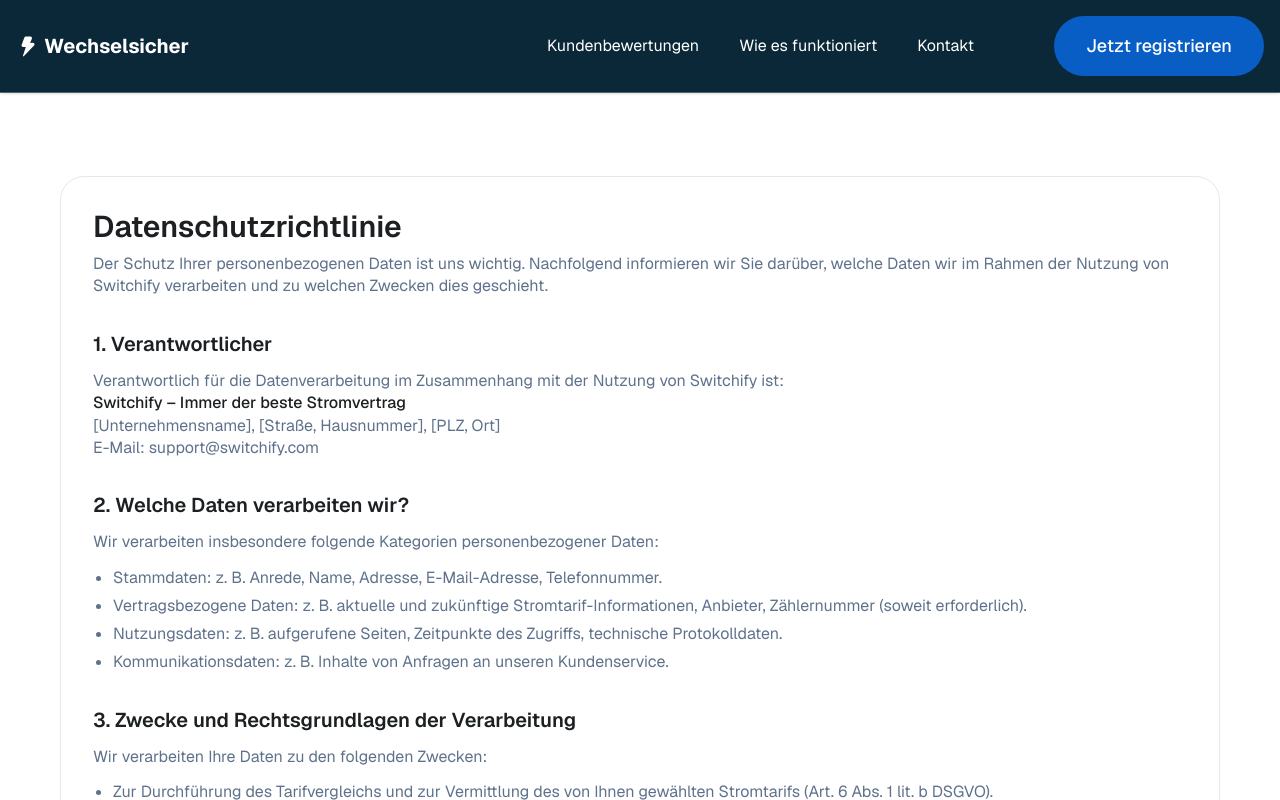
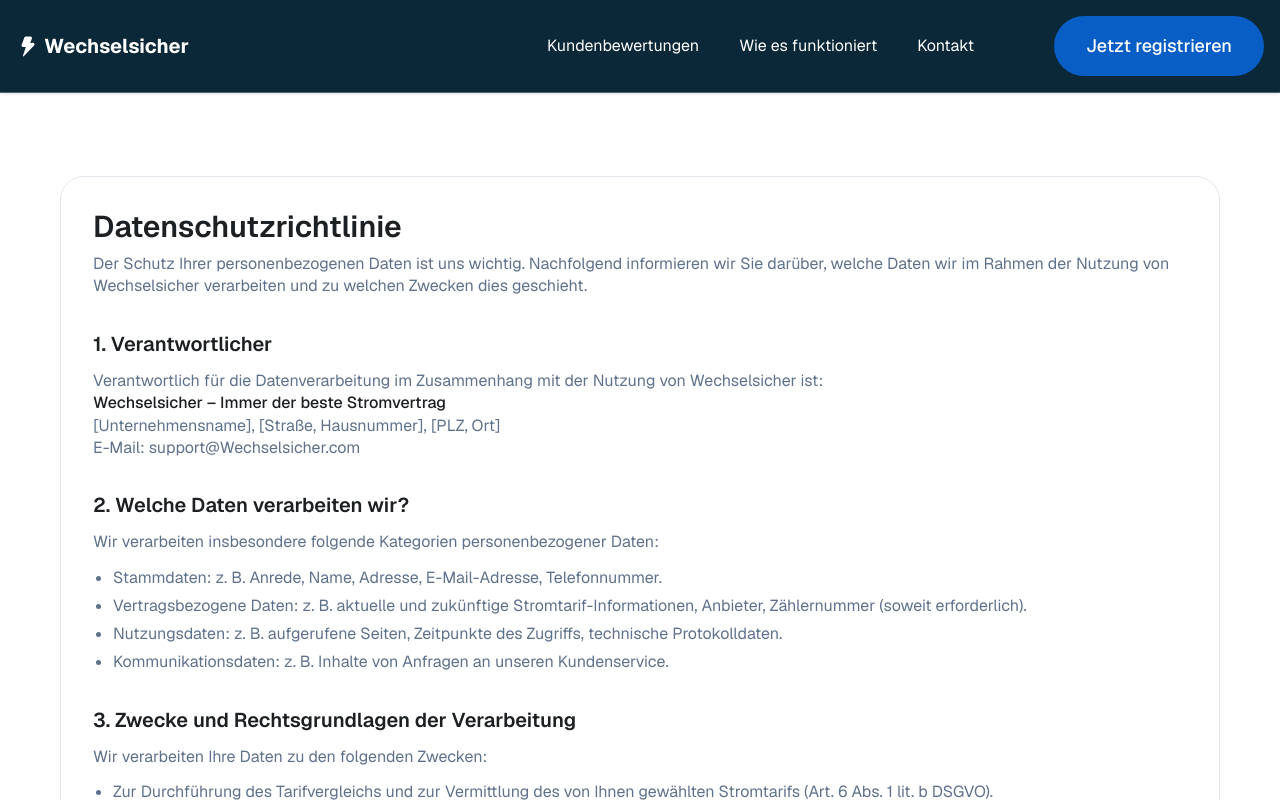
Before and after one commit to backbencherstudio/gilhagi-frontend, a Next.js app: page /privacy-policy in a window 1280 px wide. Shown: the top 800 px of the page. Built offline with nearby package versions, Linux system fonts and the light colour scheme.

Commit message:
Update site name

```diff
--- a/app/(dashboard)/admin-dashboard/_components/OverviewPage.tsx
+++ b/app/(dashboard)/admin-dashboard/_components/OverviewPage.tsx
@@ -12,7 +12,7 @@ const OverViewContent = () => {
       <div className="space-y-2">
         <HeadingTitle
           title="Admin-Übersicht"
-          subtitle="Willkommen zurück! Hier ist, was heute bei Switchify passiert."
+          subtitle="Willkommen zurück! Hier ist, was heute bei Wechselsicher passiert."
         />
       </div>
       {/* right */}
--- a/app/(dashboard)/user-dashboard/_components/HelloSection.tsx
+++ b/app/(dashboard)/user-dashboard/_components/HelloSection.tsx
@@ -7,7 +7,7 @@ export default function HelloSection() {
       <div className="py-3">
         <div className="flex items-center gap-2 mb-3">
           <Sparkles className="text-white w-8 h-8" />
-          <p className="flex-[1_0_0] text-[#FFF] text-base font-normal leading-[140%] tracking-[0.08px]">Switchify-Dashboard</p>
+          <p className="flex-[1_0_0] text-[#FFF] text-base font-normal leading-[140%] tracking-[0.08px]">Wechselsicher-Dashboard</p>
         </div>
         <h1 className="self-stretch text-[#FFF] text-[32px] font-semibold leading-[130%] md:text-[28px] sm:text-[24px]">
           Willkommen zurück, Tawhid
--- a/app/(flow)/impressum/page.tsx
+++ b/app/(flow)/impressum/page.tsx
@@ -15,7 +15,9 @@ export default function Page() {
         </header>
 
         <section className="space-y-2 text-sm md:text-base leading-[150%] text-[#1C2022]">
-          <p className="font-semibold">Switchify – Immer der beste Stromvertrag</p>
+          <p className="font-semibold">
+            Wechselsicher – Immer der beste Stromvertrag
+          </p>
           <p>[Unternehmensname]</p>
           <p>[Straße und Hausnummer]</p>
           <p>[PLZ und Ort]</p>
@@ -27,14 +29,18 @@ export default function Page() {
             Telefon: <span className="text-[#1C2022]">+49 (0) 123 456 789</span>
           </p>
           <p>
-            E-Mail: <span className="text-[#1C2022]">support@switchify.com</span>
+            E-Mail:{" "}
+            <span className="text-[#1C2022]">support@Wechselsicher.com</span>
           </p>
           <p>
             Geschäftsführung:{" "}
-            <span className="text-[#1C2022]">[Name der verantwortlichen Person]</span>
+            <span className="text-[#1C2022]">
+              [Name der verantwortlichen Person]
+            </span>
           </p>
           <p>
-            Registergericht: <span className="text-[#1C2022]">[Amtsgericht XY]</span>
+            Registergericht:{" "}
+            <span className="text-[#1C2022]">[Amtsgericht XY]</span>
           </p>
           <p>
             Handelsregister-Nummer:{" "}
@@ -47,11 +53,14 @@ export default function Page() {
         </section>
 
         <section className="space-y-2">
-          <h2 className="text-xl font-semibold text-[#1C2022]">Haftungshinweis</h2>
+          <h2 className="text-xl font-semibold text-[#1C2022]">
+            Haftungshinweis
+          </h2>
           <p className="text-sm md:text-base leading-[150%] text-[#5F728B]">
-            Trotz sorgfältiger inhaltlicher Kontrolle übernehmen wir keine Haftung
-            für die Inhalte externer Links. Für den Inhalt der verlinkten Seiten
-            sind ausschließlich deren Betreiber verantwortlich.
+            Trotz sorgfältiger inhaltlicher Kontrolle übernehmen wir keine
+            Haftung für die Inhalte externer Links. Für den Inhalt der
+            verlinkten Seiten sind ausschließlich deren Betreiber
+            verantwortlich.
           </p>
         </section>
       </div>
--- a/app/(flow)/privacy-policy/page.tsx
+++ b/app/(flow)/privacy-policy/page.tsx
@@ -9,9 +9,10 @@ export default function Page() {
             Datenschutzrichtlinie
           </h1>
           <p className="text-sm md:text-base text-[#5F728B] leading-[140%]">
-            Der Schutz Ihrer personenbezogenen Daten ist uns wichtig. Nachfolgend
-            informieren wir Sie darüber, welche Daten wir im Rahmen der Nutzung
-            von Switchify verarbeiten und zu welchen Zwecken dies geschieht.
+            Der Schutz Ihrer personenbezogenen Daten ist uns wichtig.
+            Nachfolgend informieren wir Sie darüber, welche Daten wir im Rahmen
+            der Nutzung von Wechselsicher verarbeiten und zu welchen Zwecken
+            dies geschieht.
           </p>
         </header>
 
@@ -21,15 +22,15 @@ export default function Page() {
           </h2>
           <p className="text-sm md:text-base text-[#5F728B] leading-[140%]">
             Verantwortlich für die Datenverarbeitung im Zusammenhang mit der
-            Nutzung von Switchify ist:
+            Nutzung von Wechselsicher ist:
             <br />
             <span className="font-medium text-[#1C2022]">
-              Switchify – Immer der beste Stromvertrag
+              Wechselsicher – Immer der beste Stromvertrag
             </span>
             <br />
             [Unternehmensname], [Straße, Hausnummer], [PLZ, Ort]
             <br />
-            E-Mail: support@switchify.com
+            E-Mail: support@Wechselsicher.com
           </p>
         </section>
 
@@ -48,7 +49,8 @@ export default function Page() {
             </li>
             <li>
               Vertragsbezogene Daten: z. B. aktuelle und zukünftige
-              Stromtarif-Informationen, Anbieter, Zählernummer (soweit erforderlich).
+              Stromtarif-Informationen, Anbieter, Zählernummer (soweit
+              erforderlich).
             </li>
             <li>
               Nutzungsdaten: z. B. aufgerufene Seiten, Zeitpunkte des Zugriffs,
@@ -97,9 +99,9 @@ export default function Page() {
             Zur Abwicklung des von Ihnen gewünschten Tarifwechsels übermitteln
             wir Ihre Daten an den von Ihnen ausgewählten Energieanbieter und –
             soweit erforderlich – an technische Dienstleister (z. B.
-            Hosting-Anbieter). Eine Weitergabe an weitere Dritte erfolgt nur, wenn
-            hierfür eine gesetzliche Grundlage besteht oder Sie ausdrücklich
-            eingewilligt haben.
+            Hosting-Anbieter). Eine Weitergabe an weitere Dritte erfolgt nur,
+            wenn hierfür eine gesetzliche Grundlage besteht oder Sie
+            ausdrücklich eingewilligt haben.
           </p>
         </section>
 
@@ -109,9 +111,9 @@ export default function Page() {
           </h2>
           <p className="text-sm md:text-base text-[#5F728B] leading-[140%]">
             Wir speichern Ihre personenbezogenen Daten nur so lange, wie es für
-            die Erfüllung der genannten Zwecke erforderlich ist oder wie wir dazu
-            gesetzlich verpflichtet sind. Anschließend werden die Daten gemäß den
-            gesetzlichen Vorgaben anonymisiert oder gelöscht.
+            die Erfüllung der genannten Zwecke erforderlich ist oder wie wir
+            dazu gesetzlich verpflichtet sind. Anschließend werden die Daten
+            gemäß den gesetzlichen Vorgaben anonymisiert oder gelöscht.
           </p>
         </section>
 
@@ -124,12 +126,17 @@ export default function Page() {
             Recht auf:
           </p>
           <ul className="list-disc pl-5 text-sm md:text-base text-[#5F728B] space-y-1">
-            <li>Auskunft über die Verarbeitung Ihrer personenbezogenen Daten,</li>
+            <li>
+              Auskunft über die Verarbeitung Ihrer personenbezogenen Daten,
+            </li>
             <li>Berichtigung unrichtiger oder unvollständiger Daten,</li>
-            <li>Löschung Ihrer Daten, sofern keine Aufbewahrungspflichten bestehen,</li>
             <li>
-              Einschränkung der Verarbeitung, wenn z. B. die Richtigkeit der Daten
-              bestritten wird,
+              Löschung Ihrer Daten, sofern keine Aufbewahrungspflichten
+              bestehen,
+            </li>
+            <li>
+              Einschränkung der Verarbeitung, wenn z. B. die Richtigkeit der
+              Daten bestritten wird,
             </li>
             <li>
               Widerspruch gegen bestimmte Verarbeitungen sowie
--- a/app/(flow)/services/provider/[tariffId]/_components/TariffDetailPage.tsx
+++ b/app/(flow)/services/provider/[tariffId]/_components/TariffDetailPage.tsx
@@ -58,13 +58,14 @@ const TariffDetailPage = () => {
 
         <p className="text-[#5F728B] text-xs leading-relaxed tracking-wide">
           After your switching request has been successfully processed,
-          Switchify may send you information about similar energy products or
-          relevant service updates to the email address you provided. If you no
-          longer wish to receive these emails, you can unsubscribe at any time.
+          Wechselsicher may send you information about similar energy products
+          or relevant service updates to the email address you provided. If you
+          no longer wish to receive these emails, you can unsubscribe at any
+          time.
           <br />
-          Simply send a message to: Switchify Customer Support, [Company
-          Address], or email us at support@switchify.com. No additional costs
-          will be incurred other than standard transmission fees.
+          Simply send a message to: Wechselsicher Customer Support, [Company
+          Address], or email us at support@Wechselsicher.com. No additional
+          costs will be incurred other than standard transmission fees.
         </p>
       </div>
     </div>
--- a/app/(flow)/services/provider/[tariffId]/details/_components/CustomerForm.tsx
+++ b/app/(flow)/services/provider/[tariffId]/details/_components/CustomerForm.tsx
@@ -248,14 +248,14 @@ const ReqInfo = () => {
       </p>
 
       <p className="self-stretch text-[#5F728B]  text-[10px] font-normal leading-[132%] tracking-[0.05px]">
-        Nachdem Ihre Wechselanfrage erfolgreich bearbeitet wurde, kann Switchify
-        Ihnen Informationen über ähnliche Energieprodukte oder relevante
-        Service-Updates an die von Ihnen angegebene E-Mail-Adresse senden. Wenn
-        Sie diese E-Mails nicht mehr erhalten möchten, können Sie sich jederzeit
-        abmelden. <br /> Senden Sie einfach eine kurze Nachricht an: Switchify
-        Kundenservice, [Unternehmensadresse], oder schreiben Sie uns eine E-Mail
-        an support@switchify.com. Es fallen keine zusätzlichen Kosten an, außer
-        den üblichen Übertragungsgebühren.
+        Nachdem Ihre Wechselanfrage erfolgreich bearbeitet wurde, kann
+        Wechselsicher Ihnen Informationen über ähnliche Energieprodukte oder
+        relevante Service-Updates an die von Ihnen angegebene E-Mail-Adresse
+        senden. Wenn Sie diese E-Mails nicht mehr erhalten möchten, können Sie
+        sich jederzeit abmelden. <br /> Senden Sie einfach eine kurze Nachricht
+        an: Wechselsicher Kundenservice, [Unternehmensadresse], oder schreiben
+        Sie uns eine E-Mail an support@wechselsicher.com. Es fallen keine
+        zusätzlichen Kosten an, außer den üblichen Übertragungsgebühren.
       </p>
     </>
   );
```
Also changed, not shown: app/(flow)/services/provider/confirm/_components/ConfirmPage.tsx (+4 -4 lines).
